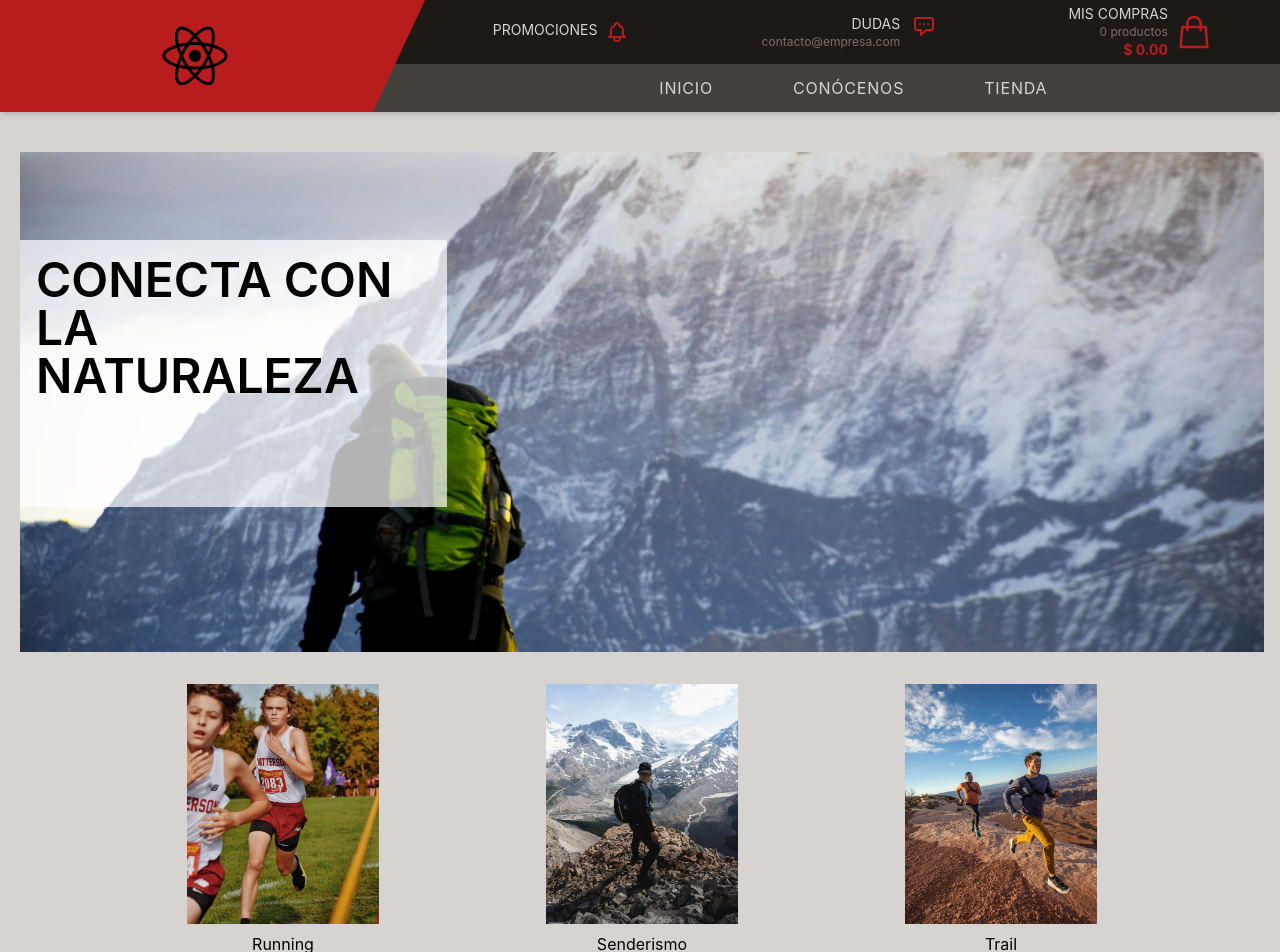
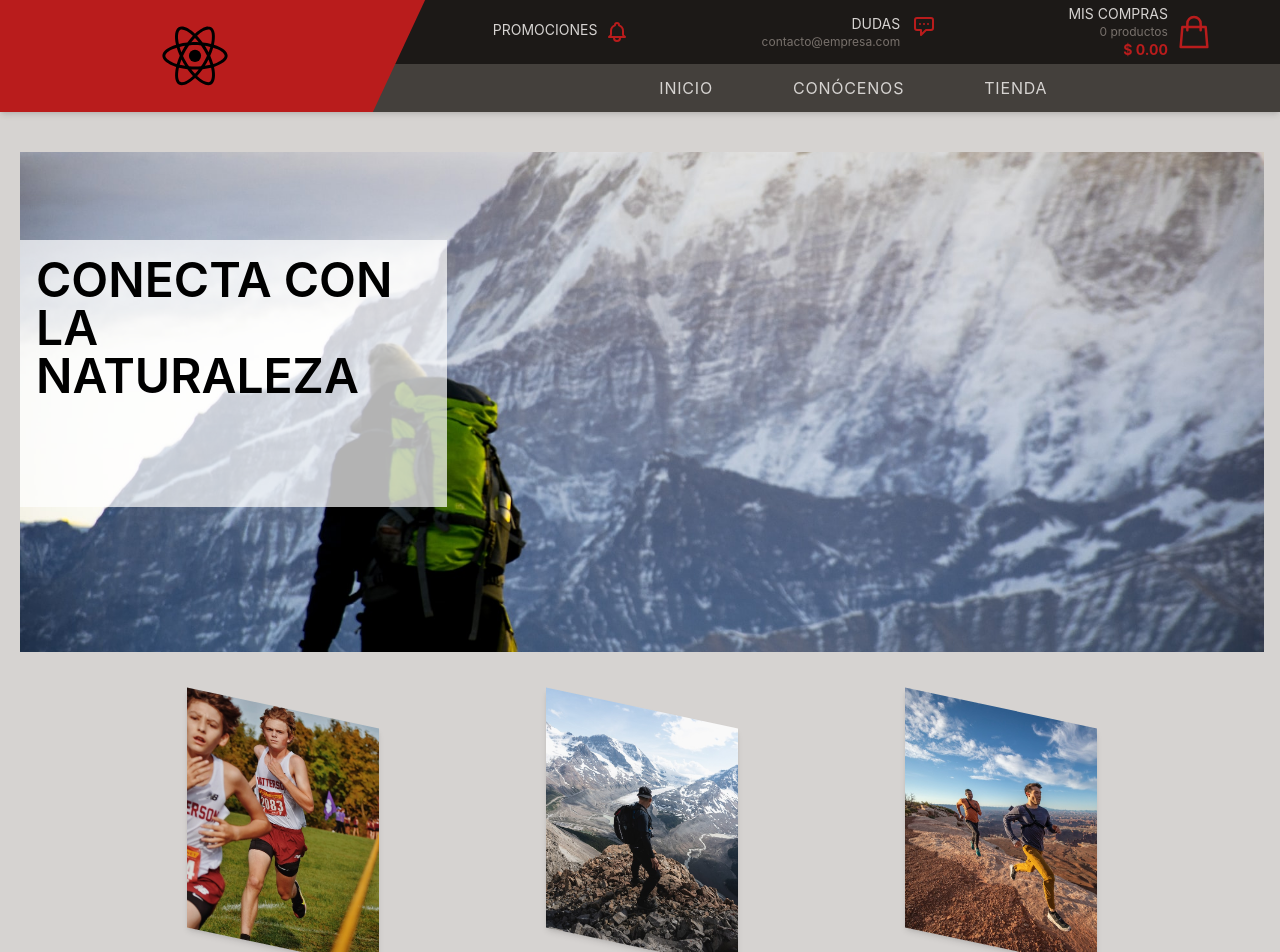
Before and after one commit to jorgeald77/coders-react-project, a React (Create React App) app: page / in a window 1280 px wide. Shown: the top 952 px of the page. Built offline with nearby package versions, Linux system fonts and the light colour scheme.

Commit message:
Se dio estilos a las fotos de categoria en la pagina Home

```diff
--- a/src/components/main-content/item-detail-container/ItemDetail.js
+++ b/src/components/main-content/item-detail-container/ItemDetail.js
@@ -20,7 +20,7 @@ function ItemDetail({item}) {
                 <p>{item.desc}</p>
                 <p className='item-price'>$ {item.price}</p>
                 <ItemCount stocks={item.stock} initials='1' agregarCarrito={agregarCarrito}/>
-                {comprar > 0 && <p>Deseas adquirir: {comprar}</p>}
+                {comprar > 0 && <p>Felicidades vas a adquirir: {comprar}</p>}
             </div>
         </div>
     )
--- a/src/components/pages/home.css
+++ b/src/components/pages/Home.css
@@ -18,3 +18,7 @@
 .home-categoria {
     @apply h-fit w-48 flex flex-col justify-center pb-2;
 }
+
+.home-categoria-img {
+    @apply object-cover w-48 h-60 skew-y-12 my-6 hover:skew-y-0 transition-transform duration-500 shadow-md;
+}
--- a/src/components/pages/Home.js
+++ b/src/components/pages/Home.js
@@ -1,4 +1,4 @@
-import './home.css'
+import './Home.css'
 import running from '../../img/running.jpeg'
 import senderismo from '../../img/senderismo.jpeg'
 import trail from '../../img/trail.jpeg'
@@ -23,21 +23,21 @@ export default function Home() {
             <div className='my-8 text-center w-full'>
                 <div className='home-categoria-container'>
                     <div className='home-categoria'>
-                        <img className='object-cover w-48 h-60' src={running} alt="running"/>
+                        <img className='home-categoria-img' src={running} alt="running"/>
                         <p className='mt-2'>Running</p>
                         <Link to='/categoria/running'>
                             <button className='text-xs font-semibold underline mt-1.5'>Ver los productos</button>
                         </Link>
                     </div>
                     <div className='home-categoria'>
-                        <img className='object-cover w-48 h-60' src={senderismo} alt="senderismo"/>
+                        <img className='home-categoria-img' src={senderismo} alt="senderismo"/>
                         <p className='mt-2'>Senderismo</p>
                         <Link to='/categoria/senderismo'>
                             <button className='text-xs font-semibold underline mt-1.5'>Ver los productos</button>
                         </Link>
                     </div>
                     <div className='home-categoria'>
-                        <img className='object-cover w-48 h-60' src={trail} alt="trail"/>
+                        <img className='home-categoria-img' src={trail} alt="trail"/>
                         <p className='mt-2'>Trail</p>
                         <Link to='/categoria/trail'>
                             <button className='text-xs font-semibold underline mt-1.5'>Ver los productos</button>
```
